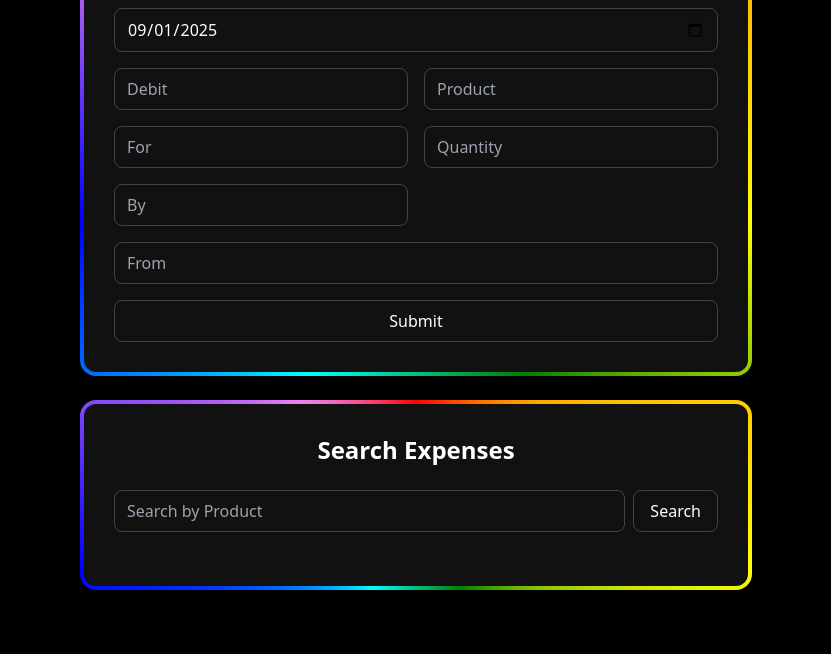
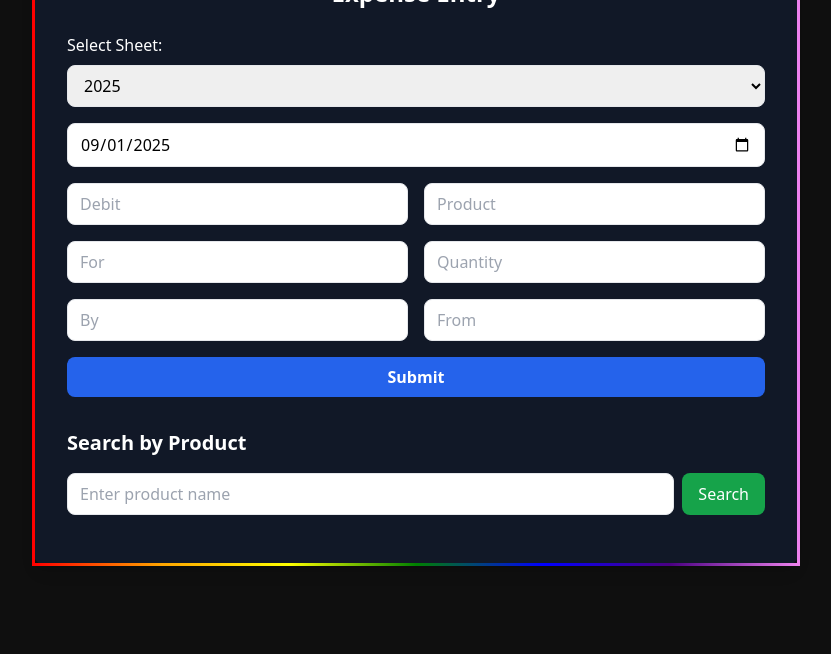
Before and after one commit to GillJordan/Home-expense, a website: page index.html in a window 1280 px wide. Shown: the part 146-800 px from the top of the page, without its empty margins (224-1055 px from the left). Drawn offline with nearby package versions, Linux system fonts and the light colour scheme; no server answers.

Commit message:
Update index.html

```diff
--- a/index.html
+++ b/index.html
@@ -3,187 +3,75 @@
 <head>
   <meta charset="UTF-8">
   <meta name="viewport" content="width=device-width, initial-scale=1.0">
-  <title>Expense Entry</title>
+  <title>Expense Tracker</title>
   <script src="https://cdn.tailwindcss.com"></script>
   <style>
     body {
-      background-color: #000;
+      background-color: #0f0f0f;
       color: white;
     }
-
-    /* 🔹 Rotating RGB Border */
     .rgb-border {
-      position: relative;
-      border-radius: 1rem;
-      overflow: hidden;
-      padding: 2px;
+      border: 3px solid;
+      border-image-slice: 1;
+      animation: rgb-border 5s linear infinite;
     }
-
-    .rgb-border::before {
-      content: "";
-      position: absolute;
-      inset: -50%;
-      background: conic-gradient(
-        red, orange, yellow, green, cyan, blue, violet, red
-      );
-      animation: spin 5s linear infinite;
-      z-index: 0;
-    }
-
-    .rgb-border::after {
-      content: "";
-      position: absolute;
-      inset: 4px;
-      background: #111;
-      border-radius: 0.75rem;
-      z-index: 1;
-    }
-
-    .content {
-      position: relative;
-      z-index: 2;
-    }
-
-    @keyframes spin {
-      0% { transform: rotate(0deg); }
-      100% { transform: rotate(360deg); }
-    }
-
-    input, button {
-      background: #111;
-      color: #fff;
-      border: 1px solid #444;
-    }
-
-    input:focus {
-      outline: none;
-      border-color: cyan;
-      background: #222;
-    }
-
-    button {
-      background: linear-gradient(90deg, #ff00cc, #3333ff);
-      font-weight: bold;
-    }
-
-    button:hover {
-      opacity: 0.9;
+    @keyframes rgb-border {
+      0%   { border-image-source: linear-gradient(90deg, red, orange, yellow, green, blue, indigo, violet); }
+      50%  { border-image-source: linear-gradient(270deg, violet, indigo, blue, green, yellow, orange, red); }
+      100% { border-image-source: linear-gradient(90deg, red, orange, yellow, green, blue, indigo, violet); }
     }
   </style>
 </head>
-<body class="flex flex-col items-center justify-center min-h-screen space-y-6">
+<body class="flex items-center justify-center min-h-screen">
+  <div class="bg-gray-900 shadow-lg rounded-2xl p-8 w-full max-w-3xl rgb-border">
+    <h2 class="text-2xl font-bold text-white mb-6 text-center">Expense Entry</h2>
 
-  <!-- Expense Entry Form -->
-  <div class="rgb-border w-full max-w-2xl rounded-2xl">
-    <div class="content p-8">
-      <h2 class="text-2xl font-bold text-center mb-6">Expense Entry</h2>
+    <!-- 🔹 Sheet Select -->
+    <div class="mb-4">
+      <label class="block mb-2">Select Sheet:</label>
+      <select id="sheetSelect" class="px-3 py-2 border rounded-lg w-full text-black">
+        <option value="2025">2025</option>
+        <option value="2026">2026</option>
+        <option value="2027">2027</option>
+      </select>
+    </div>
 
-      <form id="dataForm" class="grid grid-cols-2 gap-4">
-        <input type="date" id="dateInput" name="date" required class="px-3 py-2 rounded-lg col-span-2">
-        <input type="text" name="debit" placeholder="Debit" required class="px-3 py-2 rounded-lg">
+    <!-- 🔹 Form -->
+    <form id="dataForm" class="grid grid-cols-2 gap-4">
+      <input type="date" id="dateInput" name="date" required class="px-3 py-2 border rounded-lg col-span-2 text-black">
 
-        <input type="text" name="product" list="productList" placeholder="Product" required class="px-3 py-2 rounded-lg">
-        <datalist id="productList"></datalist>
+      <input type="text" name="debit" placeholder="Debit" class="px-3 py-2 border rounded-lg text-black">
 
-        <input type="text" name="for" list="forList" placeholder="For" required class="px-3 py-2 rounded-lg">
-        <datalist id="forList"></datalist>
+      <input list="productList" name="product" placeholder="Product" class="px-3 py-2 border rounded-lg text-black">
+      <datalist id="productList"></datalist>
 
-        <input type="text" name="quantity" placeholder="Quantity" class="px-3 py-2 rounded-lg">
+      <input list="forList" name="for" placeholder="For" class="px-3 py-2 border rounded-lg text-black">
+      <datalist id="forList"></datalist>
 
-        <input type="text" name="by" list="byList" placeholder="By" class="px-3 py-2 rounded-lg">
-        <datalist id="byList"></datalist>
+      <input type="text" name="quantity" placeholder="Quantity" class="px-3 py-2 border rounded-lg text-black">
 
-        <input type="text" name="from" list="fromList" placeholder="From" class="px-3 py-2 rounded-lg col-span-2">
-        <datalist id="fromList"></datalist>
+      <input list="byList" name="by" placeholder="By" class="px-3 py-2 border rounded-lg text-black">
+      <datalist id="byList"></datalist>
 
-        <button type="submit" class="col-span-2 py-2 rounded-lg">
-          Submit
-        </button>
-      </form>
-    </div>
-  </div>
+      <input list="fromList" name="from" placeholder="From" class="px-3 py-2 border rounded-lg text-black">
+      <datalist id="fromList"></datalist>
 
-  <!-- 🔎 Search Section -->
-  <div class="rgb-border w-full max-w-2xl rounded-2xl">
-    <div class="content p-8">
-      <h2 class="text-2xl font-bold text-center mb-6">Search Expenses</h2>
+      <button type="submit" class="col-span-2 bg-blue-600 text-white py-2 rounded-lg font-semibold hover:bg-blue-700 transition">
+        Submit
+      </button>
+    </form>
 
+    <!-- 🔹 Search Section -->
+    <div class="mt-8">
+      <h3 class="text-xl font-semibold mb-4">Search by Product</h3>
       <div class="flex gap-2">
-        <input type="text" id="searchInput" placeholder="Search by Product" class="flex-1 px-3 py-2 rounded-lg">
-        <button onclick="searchProduct()" class="px-4 py-2 rounded-lg">Search</button>
+        <input type="text" id="searchInput" placeholder="Enter product name" class="flex-1 px-3 py-2 border rounded-lg text-black">
+        <button onclick="searchProduct()" class="bg-green-600 text-white px-4 py-2 rounded-lg hover:bg-green-700">Search</button>
       </div>
-
-      <!-- Results -->
-      <div id="searchResults" class="mt-6"></div>
+      <div id="searchResults" class="mt-4"></div>
     </div>
   </div>
 
   <script src="script.js"></script>
-
-  <!-- Service Worker Register -->
-  <script>
-    if ("serviceWorker" in navigator) {
-      navigator.serviceWorker.register("/service-worker.js")
-        .then(reg => { reg.update(); console.log("✅ Service Worker Registered & Updated"); })
-        .catch(err => console.error("❌ SW registration failed:", err));
-    }
-
-    // 🔹 Current date auto-fill
-    window.addEventListener("load", () => {
-      const today = new Date().toISOString().split("T")[0];
-      document.getElementById("dateInput").value = today;
-    });
-
-    // 🔎 Search function
-    async function searchProduct() {
-      const query = document.getElementById("searchInput").value.trim();
-      if (!query) return alert("Please enter a product name!");
-
-      try {
-        const res = await fetch(`/.netlify/functions/addExpense?search=${encodeURIComponent(query)}`);
-        const result = await res.json();
-
-        let html = "";
-        if (result.data && result.data.length > 0) {
-          html = `
-            <table class="w-full text-left border border-gray-600 mt-4">
-              <thead>
-                <tr class="bg-gray-800">
-                  <th class="p-2 border border-gray-700">Date</th>
-                  <th class="p-2 border border-gray-700">Product</th>
-                  <th class="p-2 border border-gray-700">Debit</th>
-                  <th class="p-2 border border-gray-700">For</th>
-                  <th class="p-2 border border-gray-700">Quantity</th>
-                  <th class="p-2 border border-gray-700">By</th>
-                  <th class="p-2 border border-gray-700">From</th>
-                </tr>
-              </thead>
-              <tbody>
-                ${result.data.map(row => `
-                  <tr>
-                    <td class="p-2 border border-gray-700">${row[1] || ""}</td>
-                    <td class="p-2 border border-gray-700">${row[5] || ""}</td>
-                    <td class="p-2 border border-gray-700">${row[4] || ""}</td>
-                    <td class="p-2 border border-gray-700">${row[6] || ""}</td>
-                    <td class="p-2 border border-gray-700">${row[7] || ""}</td>
-                    <td class="p-2 border border-gray-700">${row[8] || ""}</td>
-                    <td class="p-2 border border-gray-700">${row[9] || ""}</td>
-                  </tr>
-                `).join("")}
-              </tbody>
-            </table>
-          `;
-        } else {
-          html = "<p class='mt-4 text-red-400'>No records found</p>";
-        }
-
-        document.getElementById("searchResults").innerHTML = html;
-
-      } catch (err) {
-        console.error("❌ Search error:", err);
-        alert("Error fetching search results!");
-      }
-    }
-  </script>
 </body>
 </html>
```
